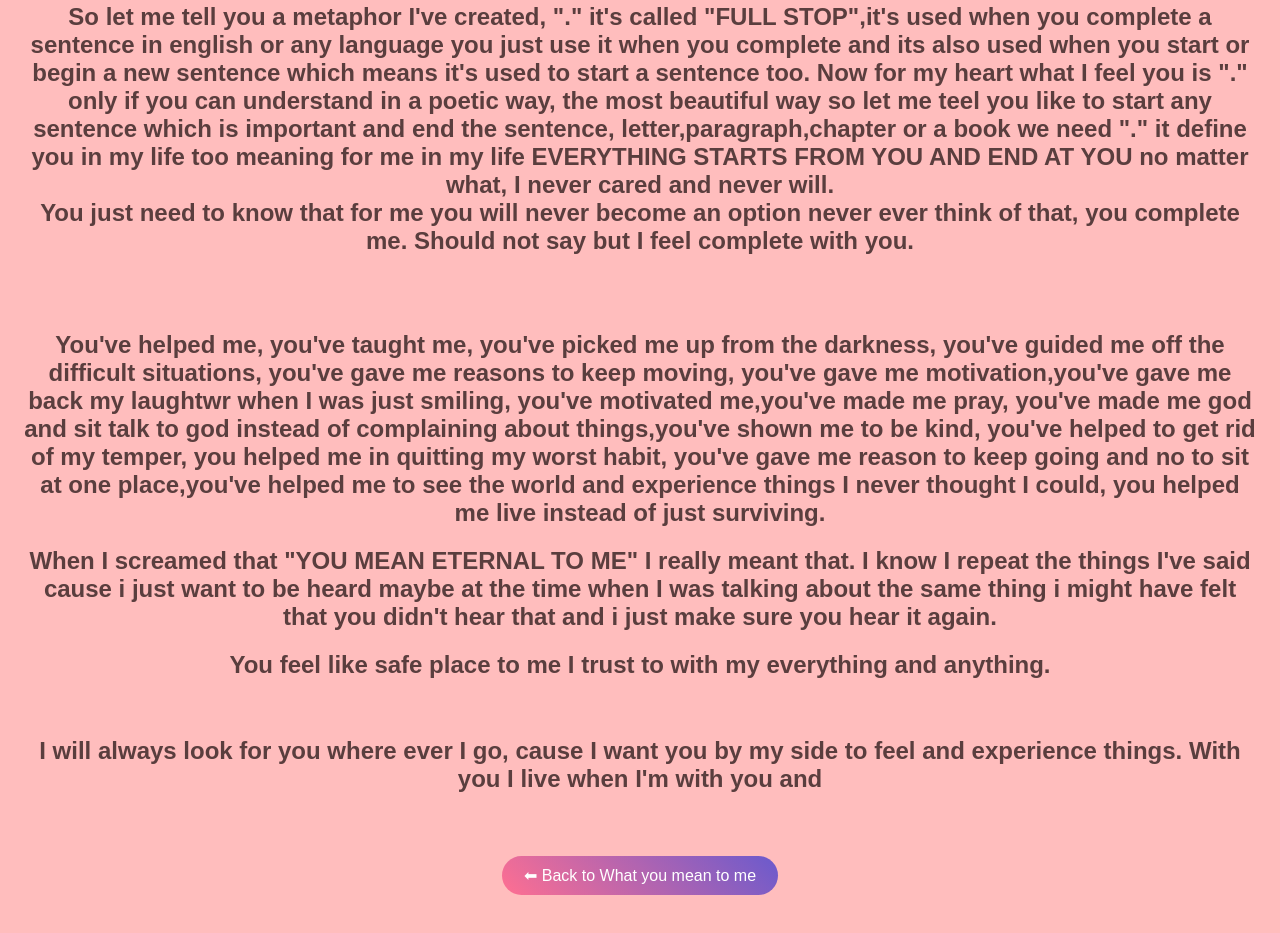
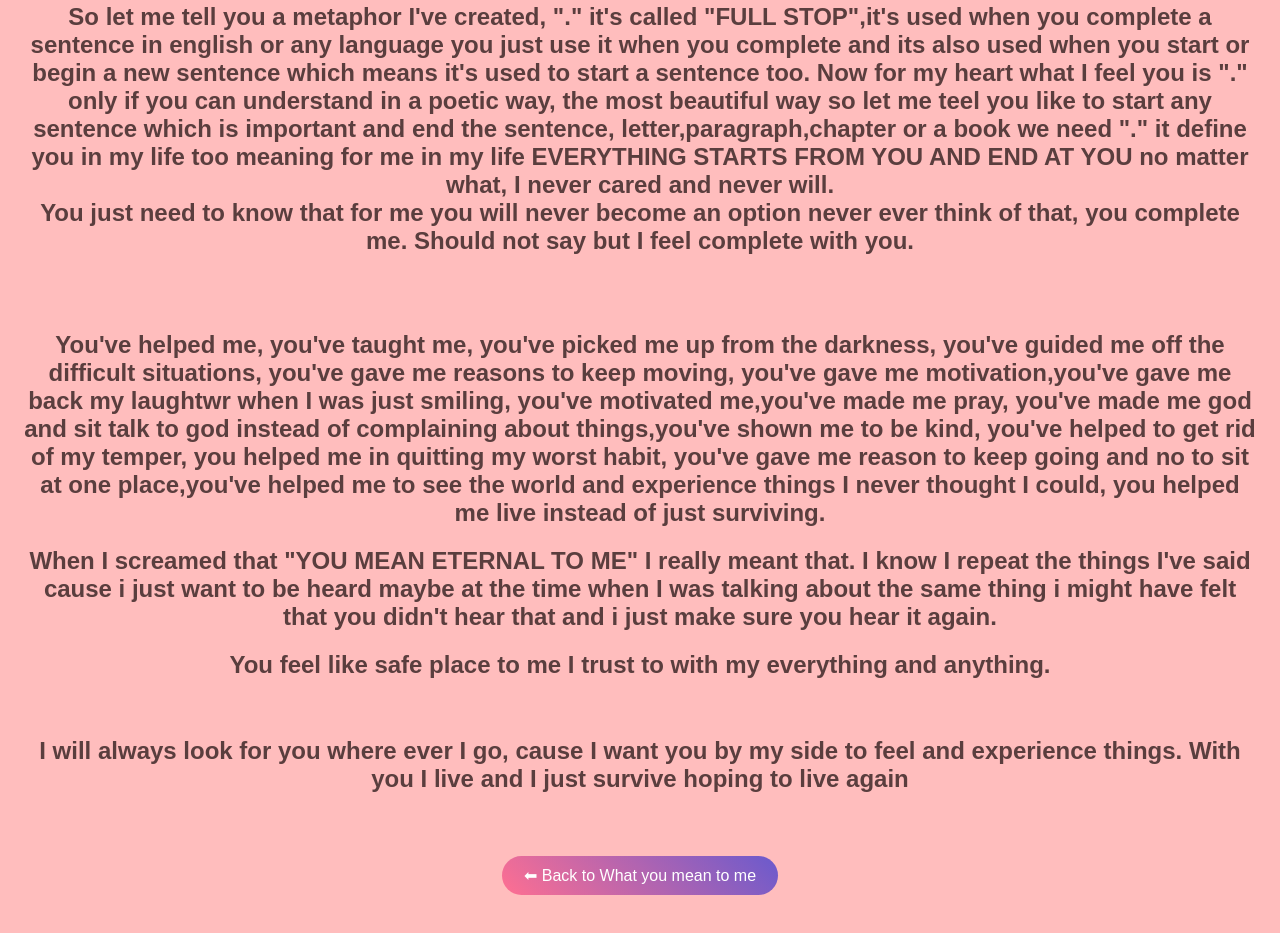
Before and after one commit to srujal0909/HappyBirthdayyy, a plain HTML site: page pastel.html in a window 1280 px wide. Shown: the part 712-1645 px from the top of the page. Drawn offline with Linux system fonts and the light colour scheme.

Commit message:
Fix HTML structure and styling in pastel.html

```diff
--- a/pastel.html
+++ b/pastel.html
@@ -93,7 +93,7 @@ body {
   <h2>When I screamed that "YOU MEAN ETERNAL TO ME" I really meant that. I know I repeat the things I've said cause i just want to be heard maybe at the time when I was talking about the same thing  i might have felt that you didn't hear that and i just make sure you hear it again. </h2>
   <h2>You feel like safe place to me I trust to with my everything and anything. </h2>
   <br>
-  <h2>I will always look for you where ever I go, cause I want you by my side to feel and experience things. With you I live when I'm with you and</h2>
+  <h2>I will always look for you where ever I go, cause I want you by my side to feel and experience things. With you I live and I just survive hoping to live again</h2>
 
   <br>
   <a href="design.html" class="cute-btn">⬅ Back to What you mean to me</a>
```
